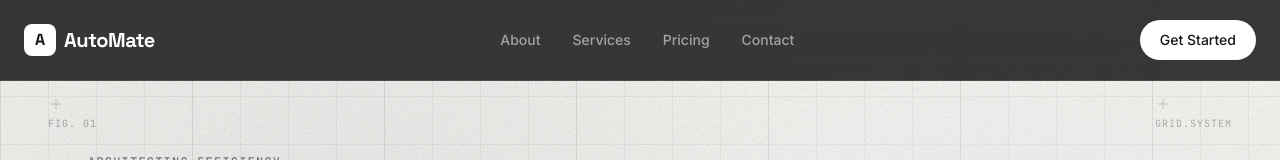
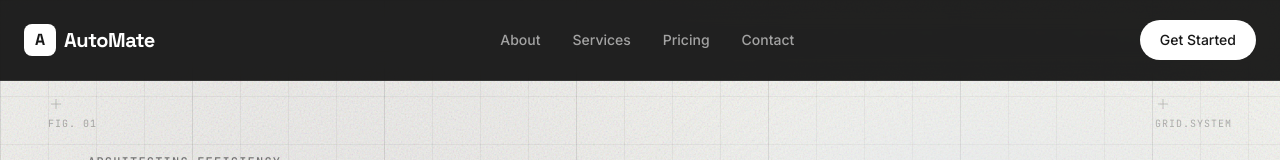
Before and after one commit to tigranu80-lang/tigran-web-prod, a React (Vite) app in the folder TigranWebInter/: page / in a window 1280 px wide. Shown: the top 160 px of the page. Built offline with nearby package versions, Linux system fonts and the light colour scheme; no server answers.

Commit message:
Update: Darker header background (ink-950)

```diff
--- a/TigranWebInter/components/Header.tsx
+++ b/TigranWebInter/components/Header.tsx
@@ -6,7 +6,7 @@
   };
 
   return (
-    <header className="fixed top-0 left-0 right-0 z-50 bg-neutral-900/85 backdrop-blur-md border-b border-white/10">
+    <header className="fixed top-0 left-0 right-0 z-50 bg-ink-950/90 backdrop-blur-md border-b border-white/10">
       <div className="container mx-auto px-4 md:px-6 h-20 flex items-center justify-between">
 
         {/* Logo */}
```
